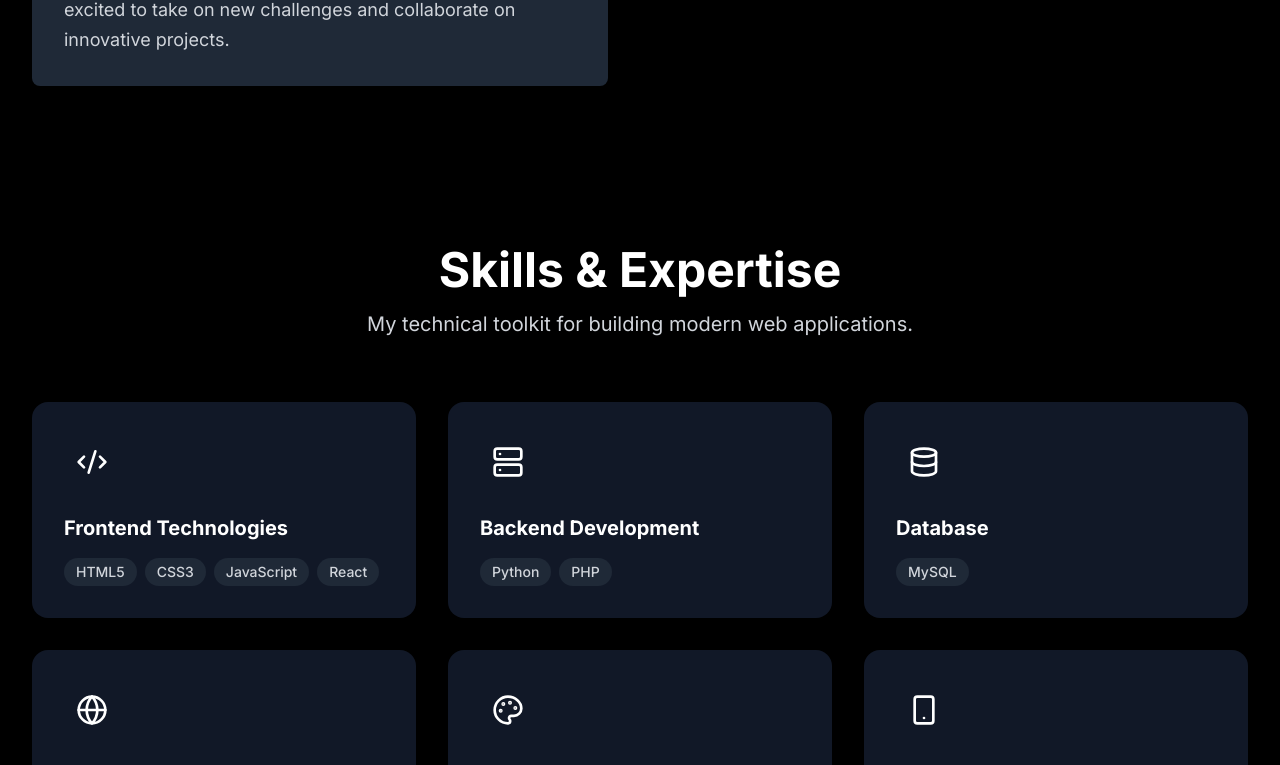
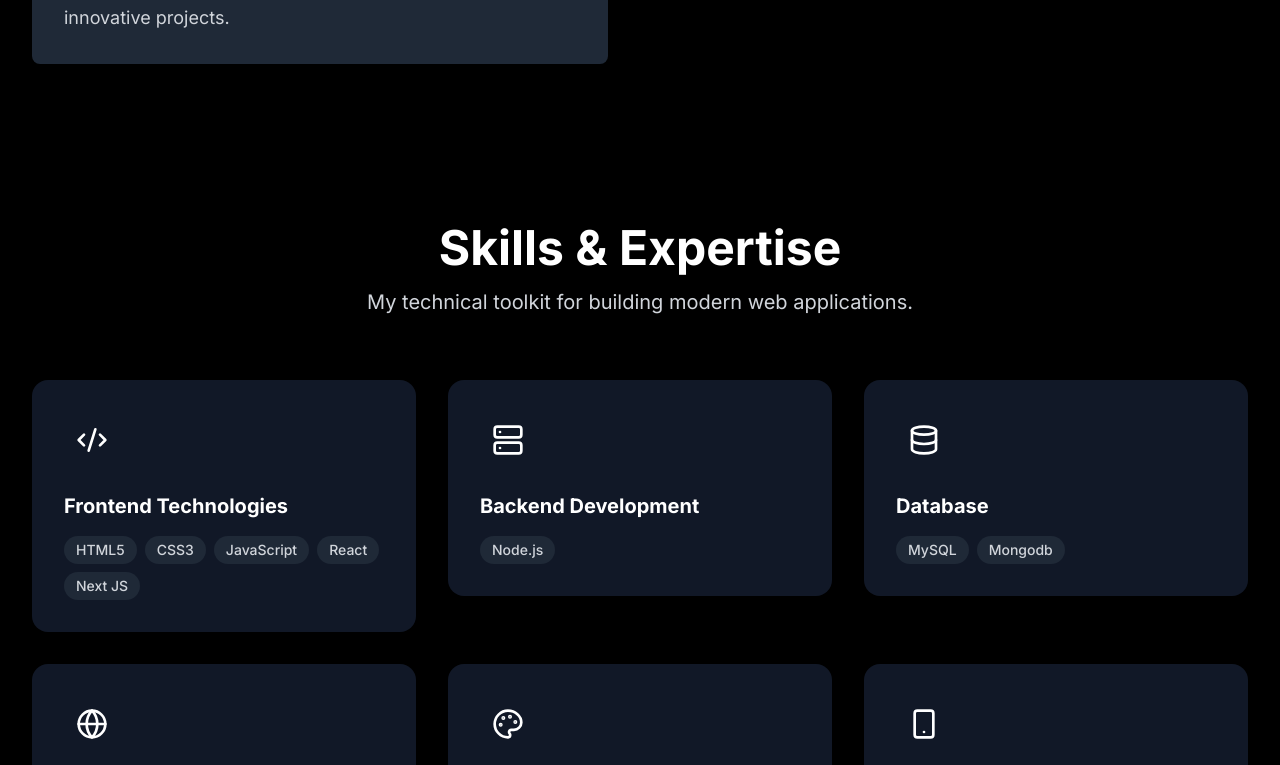
Before and after one commit to UdgamAdhikari/Udgam-Portfolio, a React (Vite) app: page / in a window 1280 px wide. Shown: the part 1535-2300 px from the top of the page. Built offline with nearby package versions, Linux system fonts and the light colour scheme.

Commit message:
chore : fix title in skills

```diff
--- a/src/components/Hero.tsx
+++ b/src/components/Hero.tsx
@@ -86,12 +86,12 @@ const Hero: React.FC = () => {
 
 
         <div className="mt-16">
-          <button
+          {/* <button
             onClick={scrollToAbout}
             className="text-gray-400 hover:text-purple-400 animate-bounce"
           >
             <ArrowDown size={28} />
-          </button>
+          </button> */}
         </div>
       </div>
     </section>
--- a/src/components/Skills.tsx
+++ b/src/components/Skills.tsx
@@ -1,4 +1,4 @@
-import React from 'react';
+import React from "react";
 import {
   Code2,
   Database,
@@ -6,47 +6,51 @@ import {
   Server,
   Smartphone,
   Palette,
-
-} from 'lucide-react';
+} from "lucide-react";
 
 const Skills: React.FC = () => {
   const skillCategories = [
     {
       title: "Frontend Technologies",
       icon: <Code2 className="w-8 h-8" />,
-      skills: ["HTML5", "CSS3", "JavaScript", "React"],
-      color: "from-purple-500 to-pink-500"
+      skills: ["HTML5", "CSS3", "JavaScript", "React", "Next JS"],
+      color: "from-purple-500 to-pink-500",
     },
     {
       title: "Backend Development",
       icon: <Server className="w-8 h-8" />,
-      skills: [ "Python", "PHP"],
-      color: "from-blue-500 to-purple-500"
+      skills: ["Node.js"],
+      color: "from-blue-500 to-purple-500",
     },
     {
       title: "Database",
       icon: <Database className="w-8 h-8" />,
-      skills: [ "MySQL"],
-      color: "from-green-500 to-blue-500"
+      skills: ["MySQL", "Mongodb"],
+      color: "from-green-500 to-blue-500",
     },
     {
       title: "Web Technologies",
       icon: <Globe className="w-8 h-8" />,
       skills: ["Responsive Design", "Web APIs", "DOM Manipulation", "ES6+"],
-      color: "from-orange-500 to-red-500"
+      color: "from-orange-500 to-red-500",
     },
     {
       title: "Development Tools",
       icon: <Palette className="w-8 h-8" />,
-      skills: ["Git","Github", "VS Code", "Chrome DevTools", "NPM"],
-      color: "from-pink-500 to-purple-500"
+      skills: ["Git", "Github", "VS Code", "Chrome DevTools", "NPM"],
+      color: "from-pink-500 to-purple-500",
     },
     {
       title: "WordPress & CMS",
       icon: <Smartphone className="w-8 h-8" />,
-      skills: ["WordPress", "Elementor", "Theme Customization", "Plugin Integration"],
-      color: "from-indigo-500 to-blue-500"
-    }
+      skills: [
+        "WordPress",
+        "Elementor",
+        "Theme Customization",
+        "Plugin Integration",
+      ],
+      color: "from-indigo-500 to-blue-500",
+    },
   ];
 
   return (
@@ -63,13 +67,12 @@ const Skills: React.FC = () => {
 
         <div className="grid md:grid-cols-2 lg:grid-cols-3 gap-8">
           {skillCategories.map((category, index) => (
-            <div
-              key={index}
-              className="relative group"
-            >
+            <div key={index} className="relative group">
               <div className="absolute -inset-0.5  rounded-2xl blur opacity-25 group-hover:opacity-75 transition duration-300"></div>
               <div className="relative bg-gray-900 p-8 rounded-2xl hover:bg-gray-800 transition-all duration-300">
-                <div className={`inline-flex p-3 rounded-xl  ${category.color} text-white mb-6`}>
+                <div
+                  className={`inline-flex p-3 rounded-xl  ${category.color} text-white mb-6`}
+                >
                   {category.icon}
                 </div>
 
@@ -94,9 +97,9 @@ const Skills: React.FC = () => {
 
         <div className="mt-16 text-center">
           <p className="text-lg text-gray-300 mb-8">
-            Always learning and exploring new technologies to stay current with industry trends.
+            Always learning and exploring new technologies to stay current with
+            industry trends.
           </p>
-
         </div>
       </div>
     </section>
```
